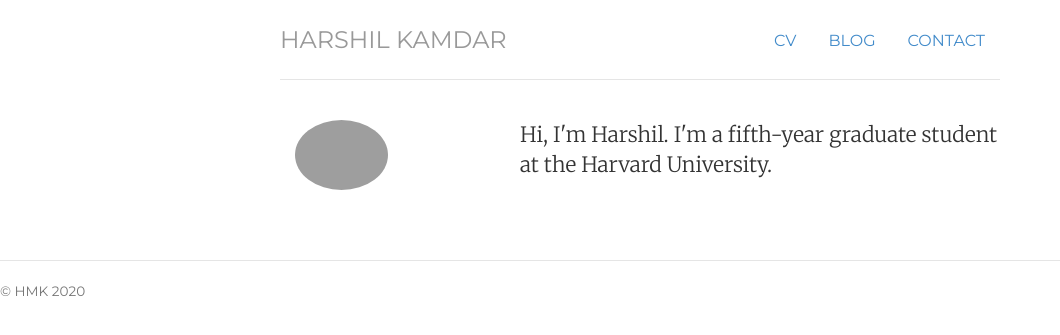
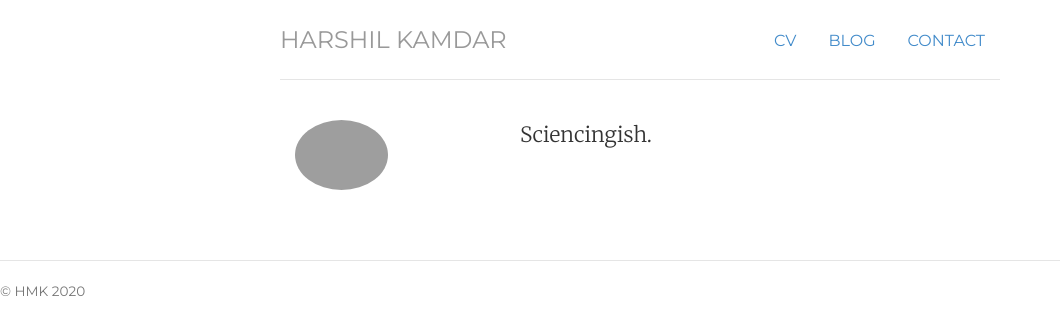
Before and after one commit to harshilk/harshilk.github.io, a Jekyll site: the page built from index.html, in a window 1280 px wide. Shown: the top 335 px of the page, without its empty margins (0-1060 px from the left). Built offline with Jekyll 4.4.1, drawn with Linux system fonts in a browser that asks for light colours; comment, search, counter and statistics services are not loaded; grey boxes are pictures that could not be loaded.

Commit message:
no longer a grad student

```diff
--- a/index.html
+++ b/index.html
@@ -10,7 +10,7 @@ contact: passive
 	<div class="col-sm-4">
 	<img  class="img-circle avatar" alt="Harshil Kamdar" src="files/derp.jpg" height="70">
 	</div>
-		<p class="lead">Hi, I'm Harshil. I'm a fifth-year graduate student at the Harvard University.</p>
+		<p class="lead">Sciencingish.</p>
 	</div>
 </div>
 <!-- </div> -->
```
